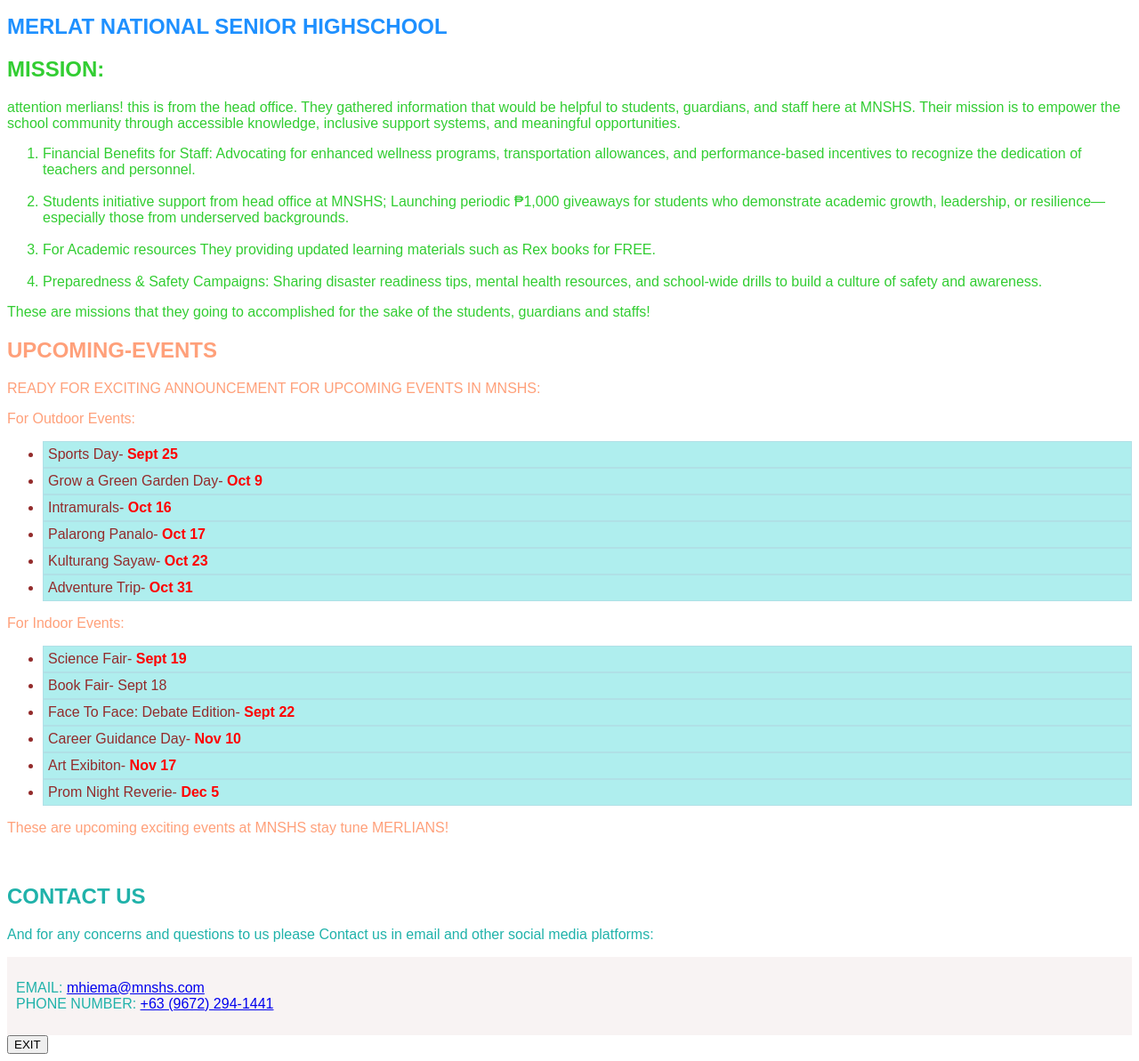
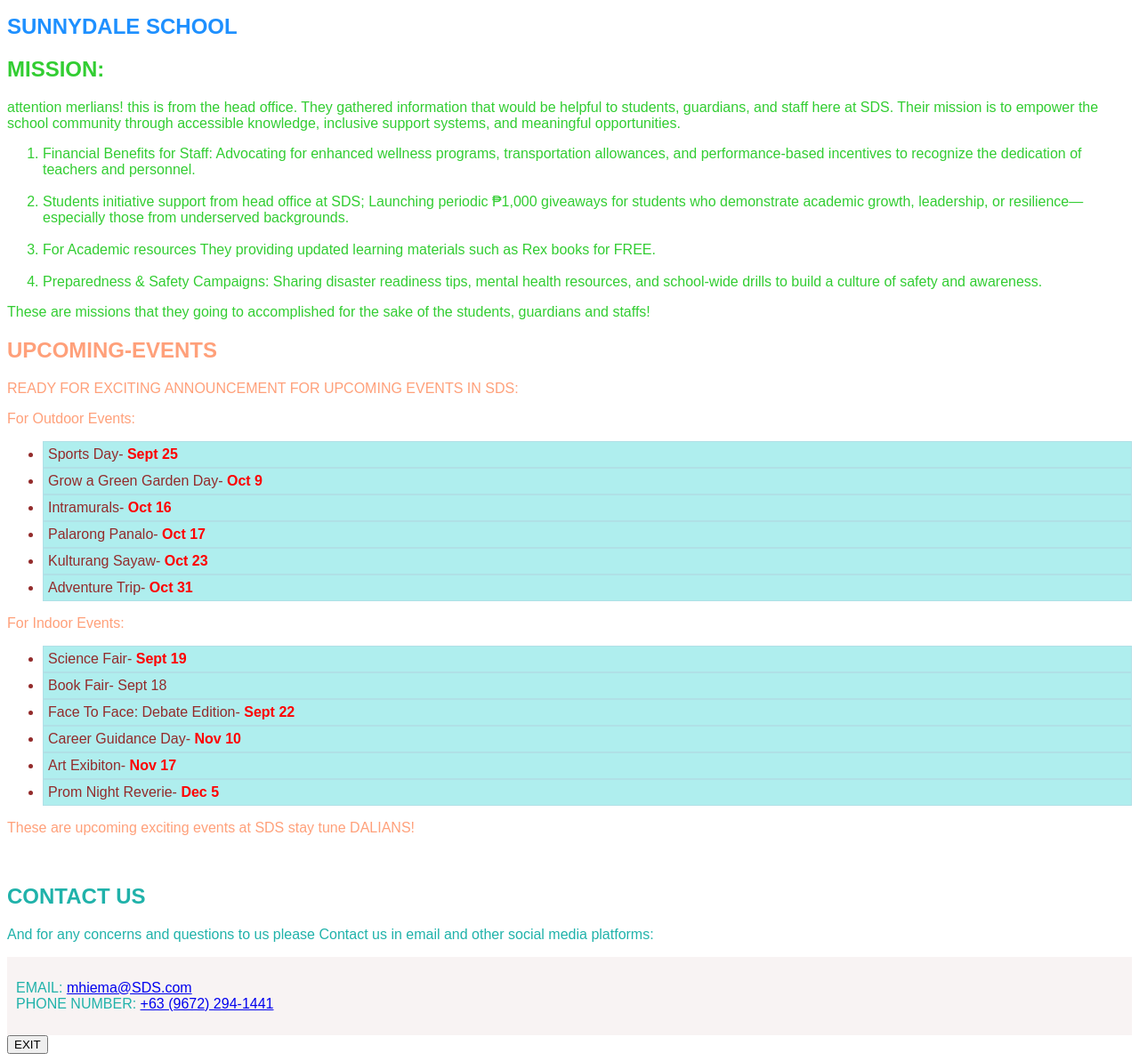
Before and after one commit to jonahlaylay/schoolwebpage-enhancement, a plain HTML site: page index.html in a window 1280 px wide. Shown: the whole page at 89% size. Drawn offline with Linux system fonts and the light colour scheme.

Commit message:
Update index.html

```diff
--- a/index.html
+++ b/index.html
@@ -67,11 +67,11 @@
     </style>
 </head>
 <body>
-    <h1>MERLAT NATIONAL SENIOR HIGHSCHOOL</h1>
+    <h1>SUNNYDALE SCHOOL</h1>
       <h2 class="mission:">MISSION:</h2>
         <p>attention merlians! this is from the head office.
          They gathered information that would be helpful to students,
-         guardians, and staff here at MNSHS. Their mission is to empower
+         guardians, and staff here at SDS. Their mission is to empower
          the school community through accessible knowledge, inclusive support systems,
          and meaningful opportunities.</p>
 
@@ -80,7 +80,7 @@
             and performance-based incentives to recognize the dedication of teachers and personnel.
         </li>
             <br>
-        <li>Students initiative support from head office at MNSHS; Launching
+        <li>Students initiative support from head office at SDS; Launching
             periodic ₱1,000 giveaways for students who demonstrate academic growth, leadership,
             or resilience—especially those from underserved backgrounds.
         </li>
@@ -94,7 +94,7 @@
       </ol>
       <p>These are missions that they going to accomplished for the sake of the students, guardians and staffs!</p>
     <h2 class="upcoming-events">UPCOMING-EVENTS</h2>
-      <P id="p1">READY FOR EXCITING ANNOUNCEMENT FOR UPCOMING EVENTS IN MNSHS: </P>
+      <P id="p1">READY FOR EXCITING ANNOUNCEMENT FOR UPCOMING EVENTS IN SDS: </P>
         <p id="p2">For Outdoor Events:</p>
       <ul>
         <li event-type="outdoor" class="outdoor">Sports Day- <span>Sept 25</span></li>
@@ -113,13 +113,13 @@
         <li event-type="indoor" class="indoor">Art Exibiton- <span>Nov 17</span></li>
         <li event-type="indoor" class="indoor">Prom Night Reverie- <span>Dec 5</span></li>
       </ul>
-    <p id="p4">These are upcoming exciting events at MNSHS stay tune MERLIANS!</p>
+    <p id="p4">These are upcoming exciting events at SDS stay tune DALIANS!</p>
      <br>
     <h2 class="contact-us">CONTACT US</h2>
       <p id="p5">And for any concerns and questions to us please Contact us in email and other social media platforms:
       </p>
       <div class="mydiv">
-      <p id="p5">EMAIL: <a href="mailto:mhiema@mnshs.com" title="click to coppy email">mhiema@mnshs.com</a>
+      <p id="p5">EMAIL: <a href="mailto:mhiema@sds.com" title="click to coppy email">mhiema@SDS.com</a>
         <br>
          PHONE NUMBER: <a href="+63 (9672) 294-1441" title="click to copy contact number">+63 (9672) 294-1441</a>
       </p>
```
